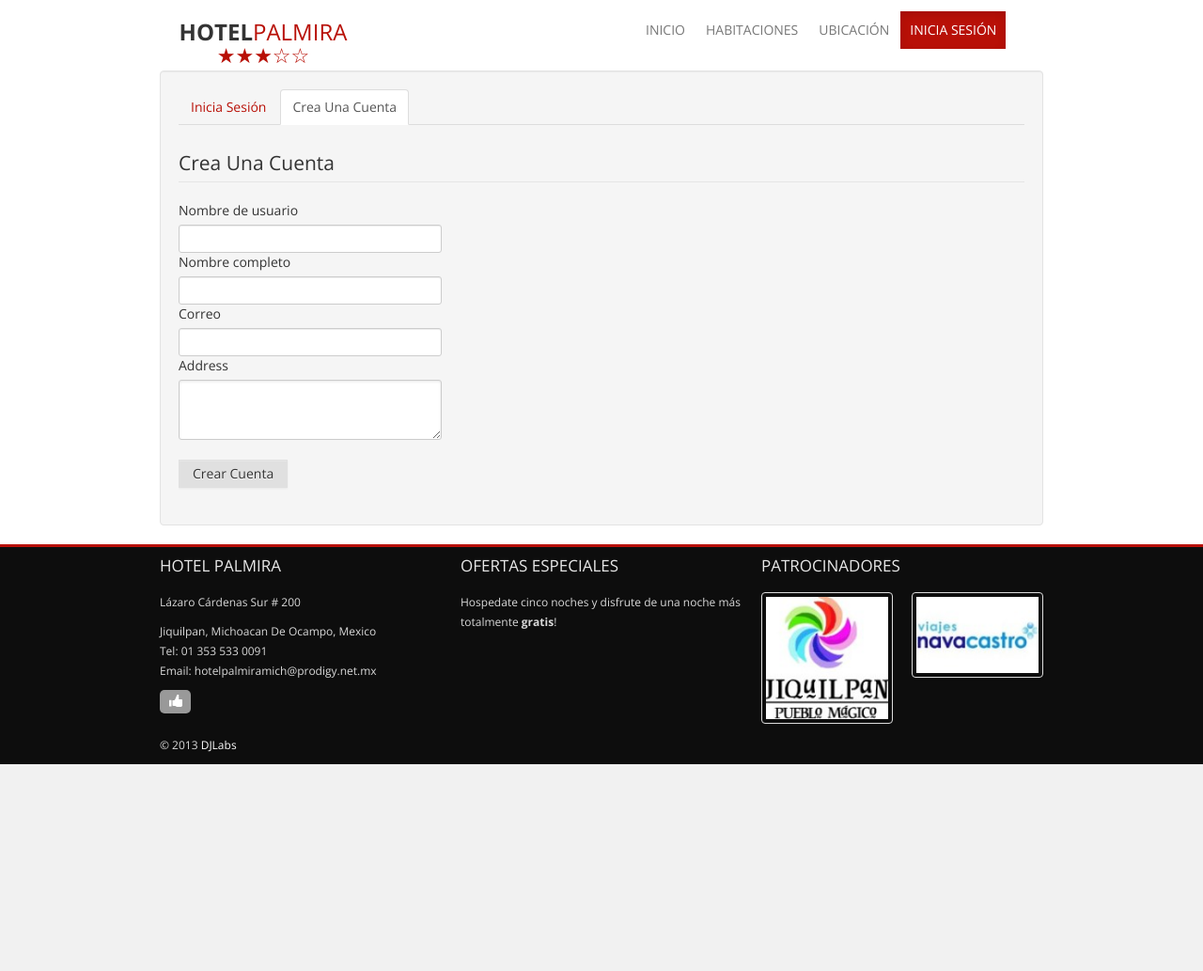
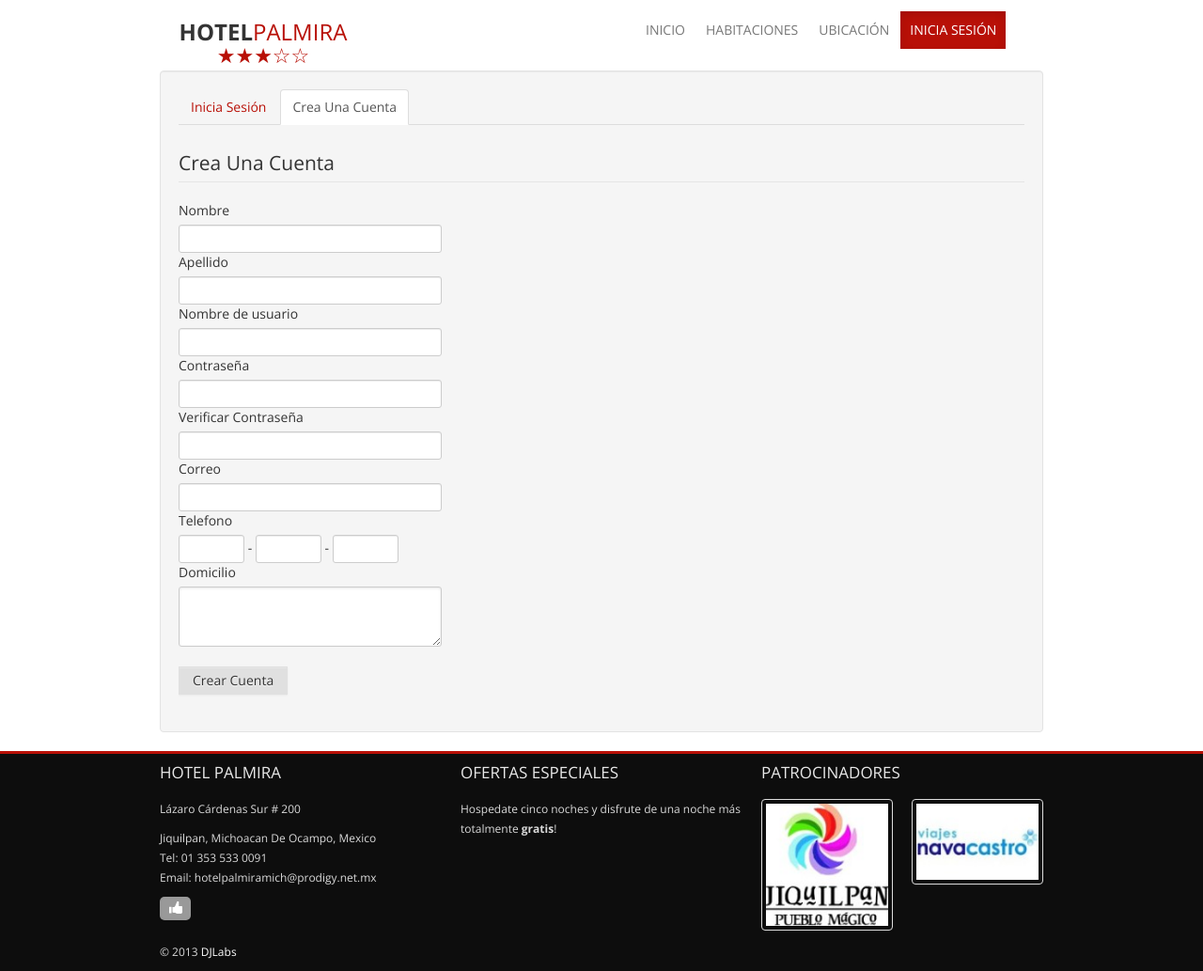
Before and after one commit to darciga/hotel2.0, a PHP site: page /login.php in a window 1280 px wide, after a click on "Crea Una Cuenta". Shown: the whole page at 94% size. Before the commit the page ends 813 px from the top, so only its background shows below. Run offline with PHP 8.4, Linux system fonts and the light colour scheme.

Commit message:
modificaciones a los campos de agregar usuario

```diff
--- /dev/null
+++ b/crearcuenta.php
@@ -0,0 +1,4 @@
+<?php
+	$tel=$_POST[t1].$_POST[t2].$_POST[t3];
+	echo $tel;
+ ?>
--- a/habitaciones.php
+++ b/habitaciones.php
@@ -38,7 +38,7 @@
 					<a href="index.php">
 					<div class="row">
 						<div class="span3 logo">
-							<h1>Hotel<span>PalmirA</span></h1>
+							<h1>Hotel<span>Palmira</span></h1>
 							<p>&#9733;&#9733;&#9733;&#9734;&#9734;</p>
 						</div>
 					</div>
--- a/login.php
+++ b/login.php
@@ -103,13 +103,24 @@
                   		<div id="legend">
                         <legend class="">Crea Una Cuenta</legend>
                       	</div>
+
+                      <label>Nombre </label>
+                    <input type="text" value="" class="input-xlarge">
+                    <label>Apellido </label>
+                    <input type="text" value="" class="input-xlarge">
                     <label>Nombre de usuario</label>
                     <input type="text" value="" class="input-xlarge">
-                    <label>Nombre completo</label>
-                    <input type="text" value="" class="input-xlarge">
+                    <label>Contraseña </label>
+                    <input type="password" value="" class="input-xlarge">
+                  	 <label>Verificar Contraseña </label>
+                    <input type="password" value="" class="input-xlarge">
                     <label>Correo</label>
                     <input type="text" value="" class="input-xlarge">
-                    <label>Address</label>
+                     <label>Telefono </label>
+                    <input name="t1" type="text" class="input-mini" value="" maxlength="3"> -
+                    <input name="t2" type="text" class="input-mini" value="" maxlength="3"> -
+                    <input name="t3" type="text" class="input-mini" value="" maxlength="4">
+                    <label>Domicilio</label>
                     <textarea value="Smith" rows="3" class="input-xlarge">
                     </textarea>
  					<br/>
```
